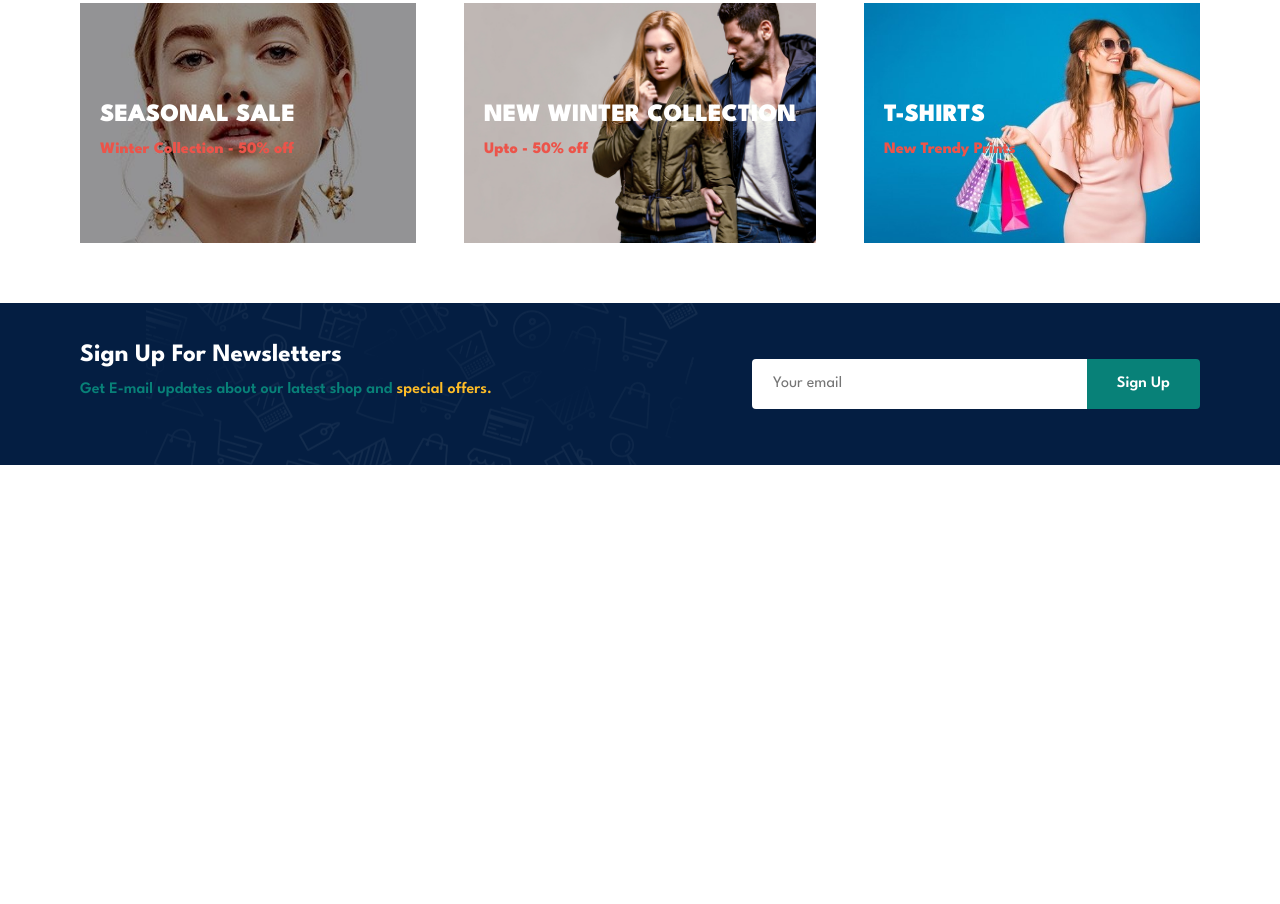
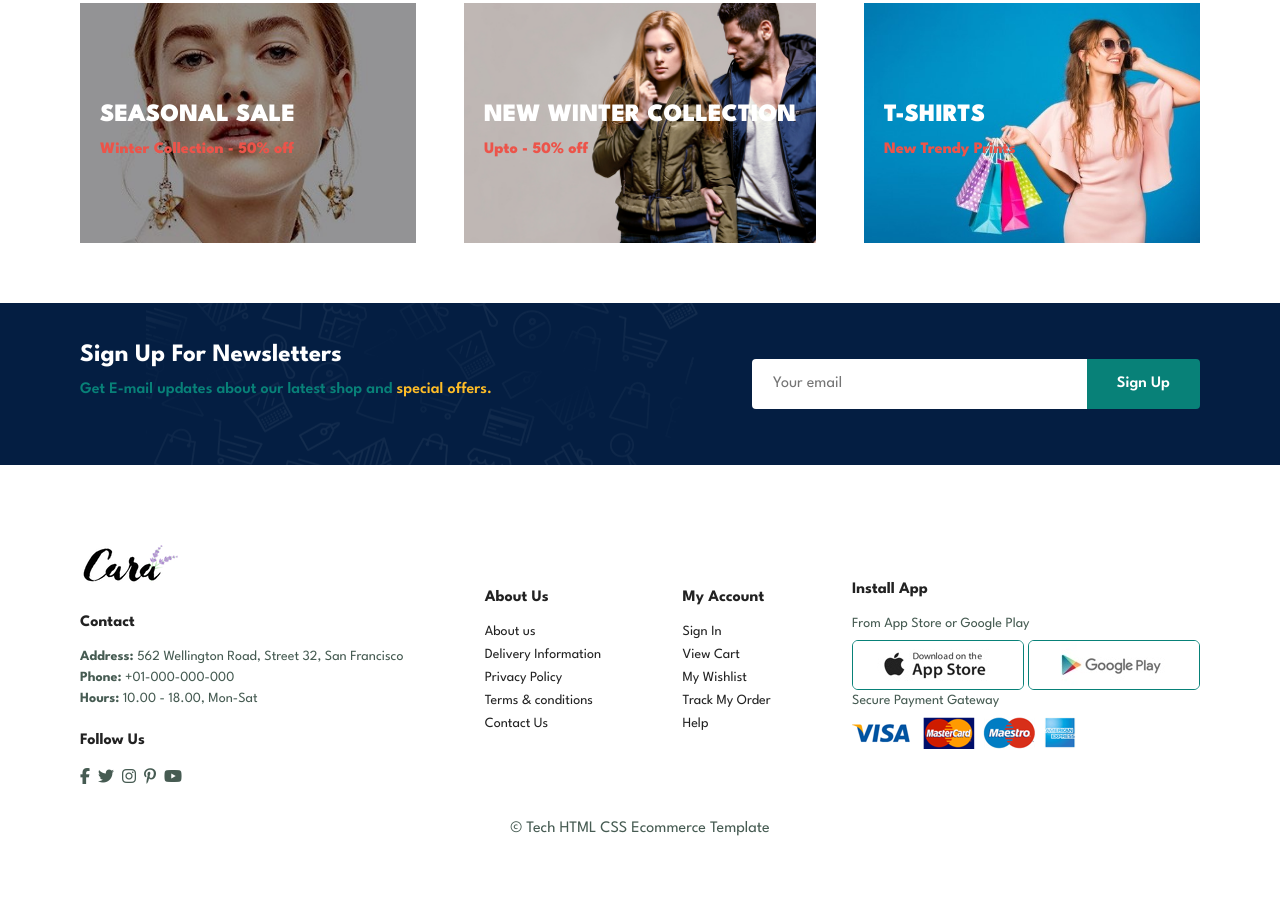
Before and after one commit to AyanUpadhaya/e-commerce-responsive-website, a plain HTML site: page index.html in a window 1280 px wide. Shown: the part 4351-5255 px from the top of the page. Before the commit the page ends 4856 px from the top, so only its background shows below. Drawn offline with Linux system fonts and the light colour scheme.

Commit message:
footer complete

```diff
--- a/index.html
+++ b/index.html
@@ -443,6 +443,73 @@
         </div>
     </secction>
 
+    <!-- footer -->
+    <footer class="section-p1">
+        <div class="footer-container">
+            <div class="col">
+                <img class="logo" src="img/logo.png" alt="">
+                <h4>Contact</h4>
+                <p>
+                    <strong>Address: </strong> 562 Wellington Road, Street 32, San Francisco
+                </p>
+                <p>
+                    <strong>Phone: </strong> +01-000-000-000
+                </p>
+                <p>
+                    <strong>Hours: </strong> 10.00 - 18.00, Mon-Sat
+                </p>
+
+                <div class="follow">
+                    <h4>Follow Us</h4>
+                    <div class="icon">
+                        <i class="fab fa-facebook-f"></i>
+                        <i class="fab fa-twitter"></i>
+                        <i class="fab fa-instagram"></i>
+                        <i class="fab fa-pinterest-p"></i>
+                        <i class="fab fa-youtube"></i>
+                    </div>
+                </div>
+            </div>
+
+            <div class="col">
+                <h4>About Us</h4>
+                <a href="">About us</a>
+                <a href="">Delivery Information</a>
+                <a href="">Privacy Policy</a>
+                <a href="">Terms & conditions</a>
+                <a href="">Contact Us</a>
+            </div>
+            <div class="col">
+                <h4>My Account</h4>
+                <a href="">Sign In</a>
+                <a href="">View Cart</a>
+                <a href="">My Wishlist</a>
+                <a href="">Track My Order</a>
+                <a href="">Help</a>
+            </div>
+
+            <div class="col install">
+                <h4>Install App</h4>
+                <p>From App Store or Google Play</p>
+                <div class="row">
+                    <img src="img/pay/app.jpg" alt="">
+                    <img src="img/pay/play.jpg" alt="">
+                </div>
+                <p>Secure Payment Gateway</p>
+                <img src="img/pay/pay.png" alt="">
+            </div>
+
+        </div>
+
+
+
+        <div class="copyright">
+            <p>
+                &copy; Tech HTML CSS Ecommerce Template
+            </p>
+        </div>
+    </footer>
+
 
     <script src="scripts/app.js"></script>
 
--- a/styles/style.css
+++ b/styles/style.css
@@ -463,3 +463,63 @@ body{
     border-bottom-left-radius: 0;
 
 }
+/* footer */
+.footer-container {
+    display: flex;
+    flex-wrap: wrap;
+    justify-content: space-between;
+    align-items: center;
+}
+.footer-container .col{
+    display: flex;
+    flex-direction: column;
+    align-items: flex-start;
+    margin-bottom: 20px;
+}
+
+.footer-container .logo{
+    margin-bottom:30px;
+}
+
+
+.footer-container h4{
+    font-size: 16px;
+    padding-bottom: 20px;
+
+}
+.footer-container p{
+    font-size: 14px;
+    margin: 0 0 8px 0;
+}
+.footer-container a{
+    font-size: 14px;
+    text-decoration: none;
+    color: #222;
+    margin-bottom:10px;
+}
+.footer-container .follow{
+    margin-top: 20px;
+}
+.footer-container .follow i{
+    color: #465b52;
+    padding-right: 4px;
+    cursor:pointer;
+}
+
+.footer-container .install .row img{
+    border: 1px solid var(--primary-color);
+    border-radius: 6px;
+}
+.footer-container .install p{
+    margin-bottom: 10px;
+}
+
+.footer-container .follow i:hover,
+.footer-container a:hover{
+    color: var(--primary-color);
+}
+
+footer .copyright{
+    width: 100%;
+    text-align: center;
+}
```
